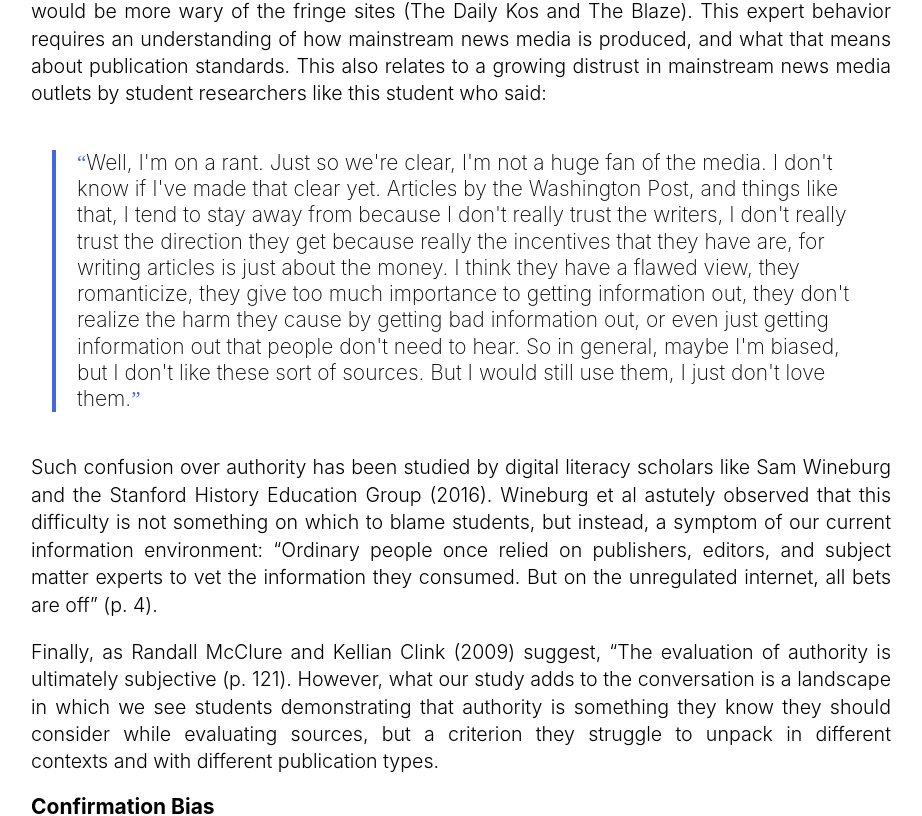
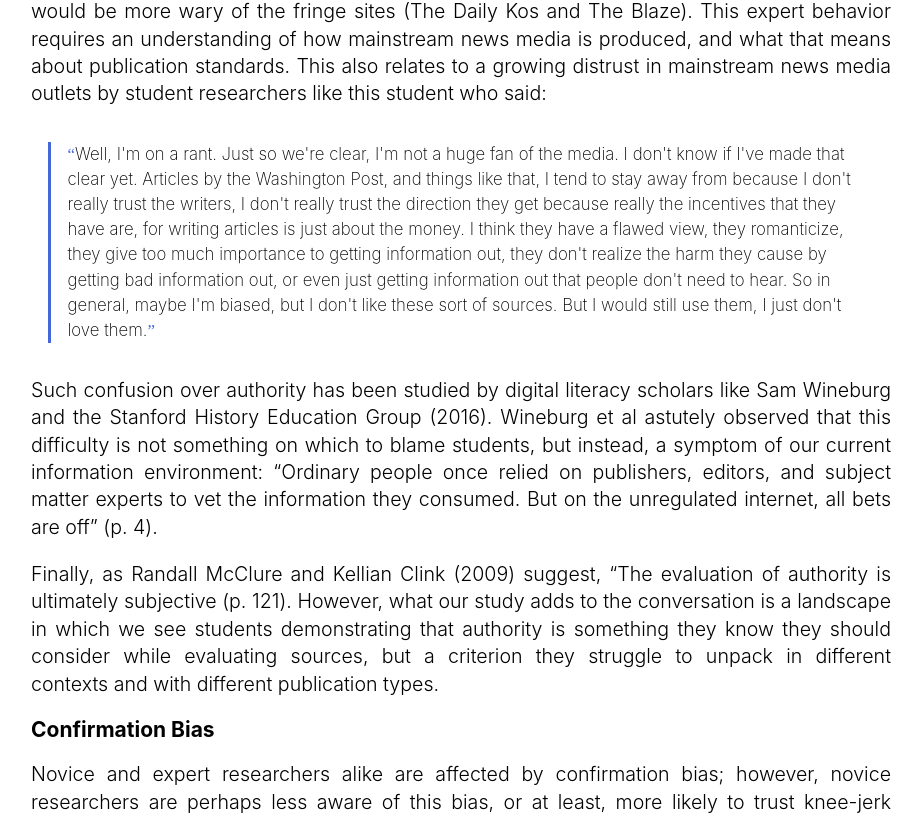
Before and after one commit to michaelmendoza/kairos2020-silva-green-mendoza, a React (Create React App) app: page /context in a window 1280 px wide. Shown: the part 2890-3706 px from the top of the page, without its empty margins (305-1227 px from the left). Built offline with nearby package versions, Linux system fonts and the light colour scheme.

Commit message:
Blockquote style fix

```diff
--- a/src/styles/Elements.scss
+++ b/src/styles/Elements.scss
@@ -46,8 +46,8 @@
     margin: 2em 3em;
     padding-left: 1em;
     border-left: 0.2em solid $blockquote;
-    font-size: 1.5em;
-    line-height: 1.25em;
+    font-size: 1.2em;
+    line-height: 1.5em;
     font-weight: 200;
     &:before, &:after {
         content: '\201C';
```
